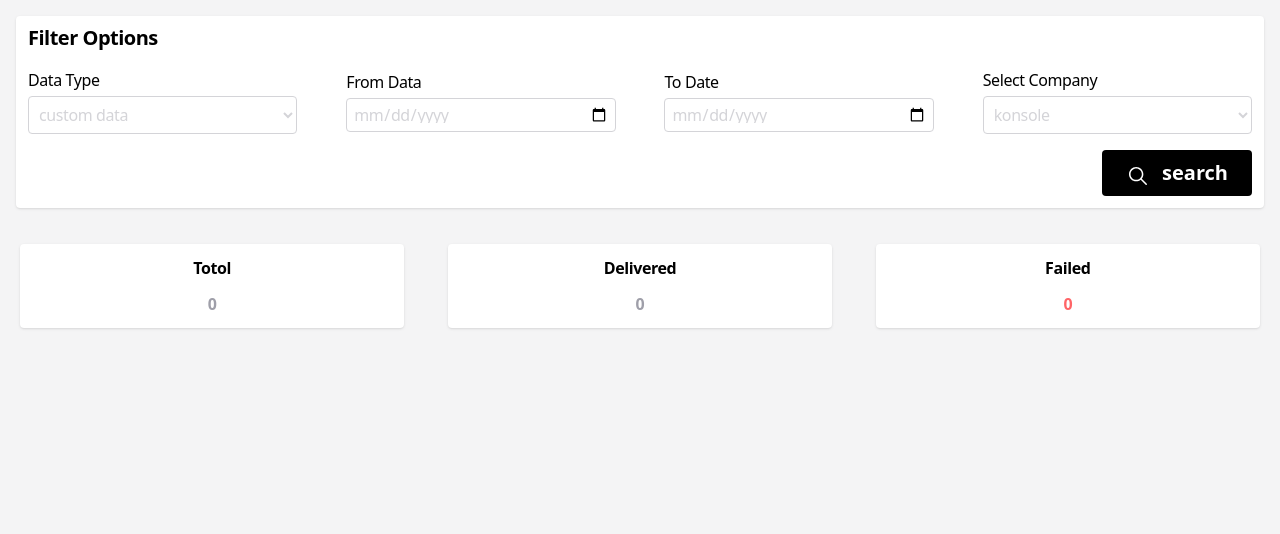
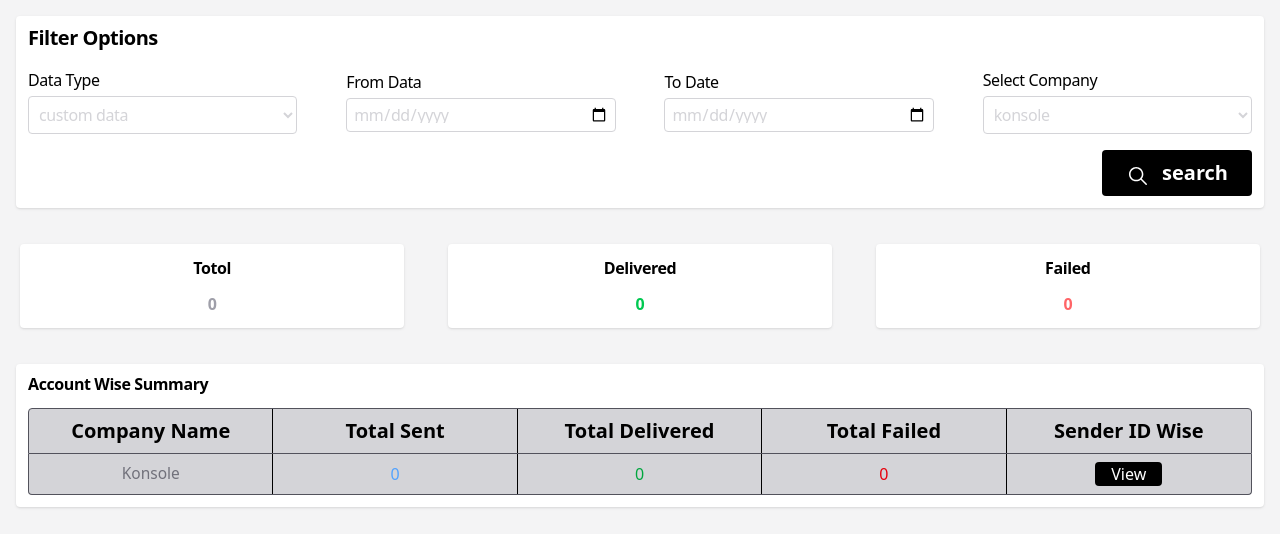
Before and after one commit to Annu12348/task2, a React (Vite) app: page / in a window 1280 px wide. Shown: the top 534 px of the page. Built offline with nearby package versions, Linux system fonts and the light colour scheme.

Commit message:
logic aur api call aur implemeted completed

```diff
--- a/src/components/Task.jsx
+++ b/src/components/Task.jsx
@@ -1,55 +1,64 @@
 import React, { useState } from "react";
 import { IoIosSearch } from "react-icons/io";
-import axios from "axios"
+import axios from "axios";
 
 const Task = () => {
   const [toDate, setToDate] = useState("");
   const [fromDate, setFromDate] = useState("");
   const [company, setCompany] = useState("konsole");
   const [custom, setCustom] = useState("custom data");
-  const [apiData, setApiData] = useState()
-  const [delivery, setDelivery ] = useState(0)
-  const [otherTotal, setOtherTotal ] = useState(0)
-  const [fail, setFail ] = useState(0)
+  const [apiData, setApiData] = useState([]);
+  const [delivery, setDelivery] = useState(0);
+  const [otherTotal, setOtherTotal] = useState(0);
+  const [fail, setFail] = useState(0);
+  const [total, setTotal] = useState(0);
+  const [isOpen, setIsOpen] = useState(false);
+  console.log(apiData);
 
   const url = `https://smsc.datagenit.com/apismpp/v1/report.php?user_id=1&method=summarynew&date_from=${fromDate}&date_to=${toDate}&search_user_id=${company}&token=b8860908f2cf45f721a40d23f2e291f9&user_type=Admin`;
 
   const exampletestApi = async () => {
-    try{
-      const response = await axios.get(url)
-      const ApiData = response.data.data
-      setApiData(ApiData)
+    try {
+      const response = await axios.get(url);
+      const ApiData = response.data.data;
 
       let other = 0;
       let delivered = 0;
       let failed = 0;
 
-      Object.values(ApiData).forEach(date => {
-        Object.values(date).forEach(senders => {
-          Object.values(senders).forEach(sender => {
-            delivered += parseInt(sender.delivered || 0)
-            other += parseInt(sender.other || 0)
-            failed += parseInt(sender.failed || 0)
-          })
-        })
-      })
+      Object.values(ApiData).forEach((date) => {
+        Object.values(date).forEach((senders) => {
+          const sendersId = Object.entries(senders);
+          setApiData(sendersId);
+          Object.values(senders).forEach((sender) => {
+            delivered += parseInt(sender.delivered || 0);
+            other += parseInt(sender.other || 0);
+            failed += parseInt(sender.failed || 0);
+          });
+        });
+      });
+
+      const totals = other + delivered + failed;
+
+      setTotal(totals);
 
       setDelivery(delivered);
       setOtherTotal(other);
-      setFail(failed)
-
+      setFail(failed);
     } catch (error) {
-      console.log(error)
+      console.log(error);
     }
-  }
+  };
 
   const clickedHandler = () => {
     exampletestApi();
-    //setToDate("");
-    //setFromDate("");
-
+    setToDate("");
+    setFromDate("");
   };
 
+  const onClickHandler = () => {
+    setIsOpen(!isOpen);
+  };
 
   return (
     <div className="bg-zinc-100 w-full min-h-full p-4">
@@ -121,17 +130,125 @@ const Task = () => {
       <div className="w-full p-1 mt-8 flex items-center justify-between ">
         <div className="w-[31%] p-4 capitalize font-semibold tracking-tight leading-none bg-white shadow rounded flex items-center justify-center flex-col ">
           <h1 className="">totol</h1>
-          <span className="mt-5 text-zinc-400 ">{otherTotal}</span>
+          <span className="mt-5 text-zinc-400 ">{total}</span>
         </div>
         <div className="w-[31%] p-4 capitalize font-semibold tracking-tight leading-none bg-white shadow rounded flex items-center justify-center flex-col ">
           <h1 className="">Delivered</h1>
-          <span className="mt-5 text-zinc-400 ">{delivery}</span>
+          <span className="mt-5 text-green-500 ">{delivery}</span>
         </div>
         <div className="w-[31%] p-4 capitalize font-semibold tracking-tight leading-none bg-white shadow rounded flex items-center justify-center flex-col ">
           <h1 className="">Failed</h1>
           <span className="mt-5 text-red-400 ">{fail}</span>
         </div>
       </div>
+
+      <div className="p-3 w-full bg-white mt-8 rounded shadow">
+        <h1 className="text-md font-semibold tracking-tight leading-none">
+          Account Wise Summary
+        </h1>
+        <div className="w-full bg-zinc-300 mt-4 flex items-center justify-center  border-1 border-zinc-600 rounded-t ">
+          <div className="w-[20%] flex items-center p-2 justify-center border-r-1 ">
+            <h1 className="md:text-xl text-[13px] text-center   font-semibold capitalize">Company Name</h1>
+          </div>
+          <div className="w-[20%] flex items-center p-2 justify-center border-r-1 ">
+            <h1 className="md:text-xl text-[13px] text-center font-semibold capitalize">Total Sent</h1>
+          </div>
+          <div className="w-[20%] flex items-center p-2 justify-center border-r-1 ">
+            <h1 className="md:text-xl text-[12.5px] text-center font-semibold capitalize">
+              Total Delivered
+            </h1>
+          </div>
+          <div className="w-[20%] flex items-center p-2 justify-center border-r-1 ">
+            <h1 className="md:text-xl text-[13px] text-center font-semibold capitalize">Total Failed</h1>
+          </div>
+          <div className="w-[20%] flex items-center p-2 justify-center  ">
+            <h1 className="md:text-xl text-[13px] text-center font-semibold capitalize">Sender ID Wise</h1>
+          </div>
+        </div>
+        <div className="w-full bg-zinc-300  flex items-center justify-center  border-l-1 border-r-1 border-b-1 border-zinc-600 rounded-b ">
+          <div className="w-[20%] flex items-center p-2 justify-center border-r-1 ">
+            <h1 className="md:text-md text-[15.5px] text-zinc-500 capitalize">{company}</h1>
+          </div>
+          <div className="w-[20%] flex items-center p-2 justify-center border-r-1 ">
+            <h1 className="text-md capitalize text-blue-400">{total}</h1>
+          </div>
+          <div className="w-[20%] flex items-center p-2 justify-center border-r-1 ">
+            <h1 className="text-md text-green-600 capitalize">{delivery}</h1>
+          </div>
+          <div className="w-[20%] flex items-center p-2 justify-center border-r-1 ">
+            <h1 className="text-md capitalize text-red-600">{fail}</h1>
+          </div>
+          <div className="w-[20%] flex items-center p-2 justify-center   ">
+            <button
+              onClick={onClickHandler}
+              className="md:bg-black bg-blue-500 text-white md:px-4 px-2  capitalize rounded hover:bg-blue-500"
+              disabled={apiData.length === 0}
+            >
+              {apiData.length > 0 ? "view" : "view"}
+            </button>
+          </div>
+        </div>
+        {isOpen ? (
+          <div className="rounded p-1 mt-7">
+            <h1 className="font-semibold capitalize text-md tracking-tight leading-none">
+              Sender ID Wise Details
+            </h1>
+            <div className="w-full border-1 mt-2 border-zinc-700 bg-zinc-300 rounded">
+              <div className="w-full flex items-center justify-center    ">
+                <div className="p-3 w-[25%]  border-zinc-700 flex items-center justify-center ">
+                  <h1 className="md:text-md text-[12px] font-bold capitalize tracking-tight leading-none">
+                    Sender ID
+                  </h1>
+                </div>
+                <div className="p-3 w-[25%] border-l-1 border-r-1 border-zinc-700 flex items-center justify-center ">
+                  <h1 className="text-md font-semibold capitalize tracking-tight leading-none">
+                    Delivered
+                  </h1>
+                </div>
+                <div className="p-3 w-[25%] border-r-1 border-zinc-700 flex items-center justify-center ">
+                  <h1 className="text-md font-semibold capitalize tracking-tight leading-none">
+                    Failed
+                  </h1>
+                </div>
+                <div className="p-3 w-[25%] flex items-center justify-center ">
+                  <h1 className="text-md font-semibold capitalize tracking-tight leading-none">
+                    other
+                  </h1>
+                </div>
+              </div>
+              {apiData.map(([id, details], i) => (
+                <div
+                  key={i}
+                  className="w-full flex items-center justify-center border-t-1"
+                >
+                  <div className="p-3 w-[25%] border-r-1 border-zinc-700 flex items-center justify-center ">
+                    <h1 className="text-md text-zinc-500 capitalize tracking-tight leading-none">
+                      {id}
+                    </h1>
+                  </div>
+                  <div className="p-3 w-[25%] border-r-1 border-zinc-700 flex items-center justify-center ">
+                    <h1 className="text-md text-green-600 font-semibold capitalize tracking-tight leading-none">
+                      {details.delivered || 0}
+                    </h1>
+                  </div>
+                  <div className="p-3 w-[25%] border-r-1 border-zinc-700 flex items-center justify-center ">
+                    <h1 className="text-md text-red-500 font-semibold capitalize tracking-tight leading-none">
+                      {details.failed || 0}
+                    </h1>
+                  </div>
+                  <div className="p-3 w-[25%] flex items-center justify-center ">
+                    <h1 className="text-md font-semibold text-blue-500 capitalize tracking-tight leading-none">
+                      {details.other || 0}
+                    </h1>
+                  </div>
+                </div>
+              ))}
+            </div>
+          </div>
+        ) : (
+          ""
+        )}
+      </div>
     </div>
   );
 };
```
